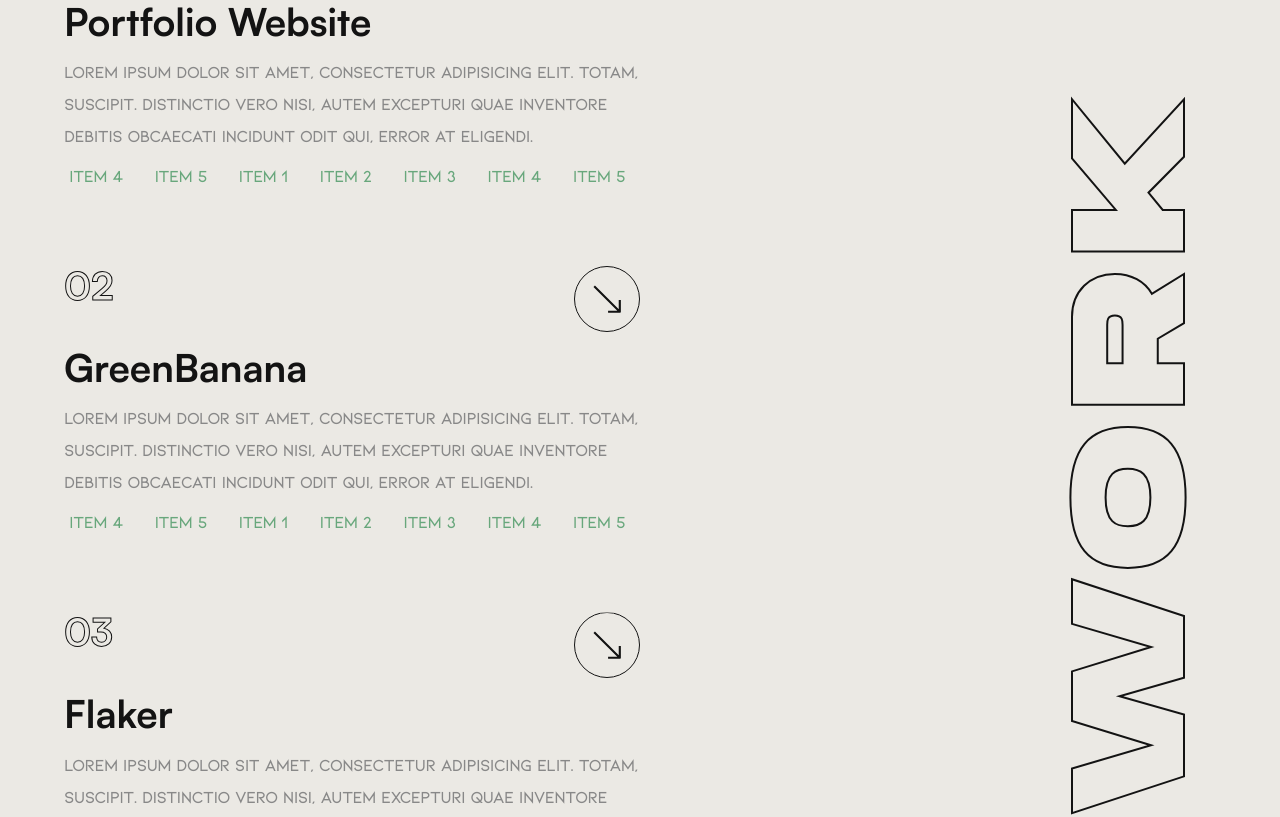
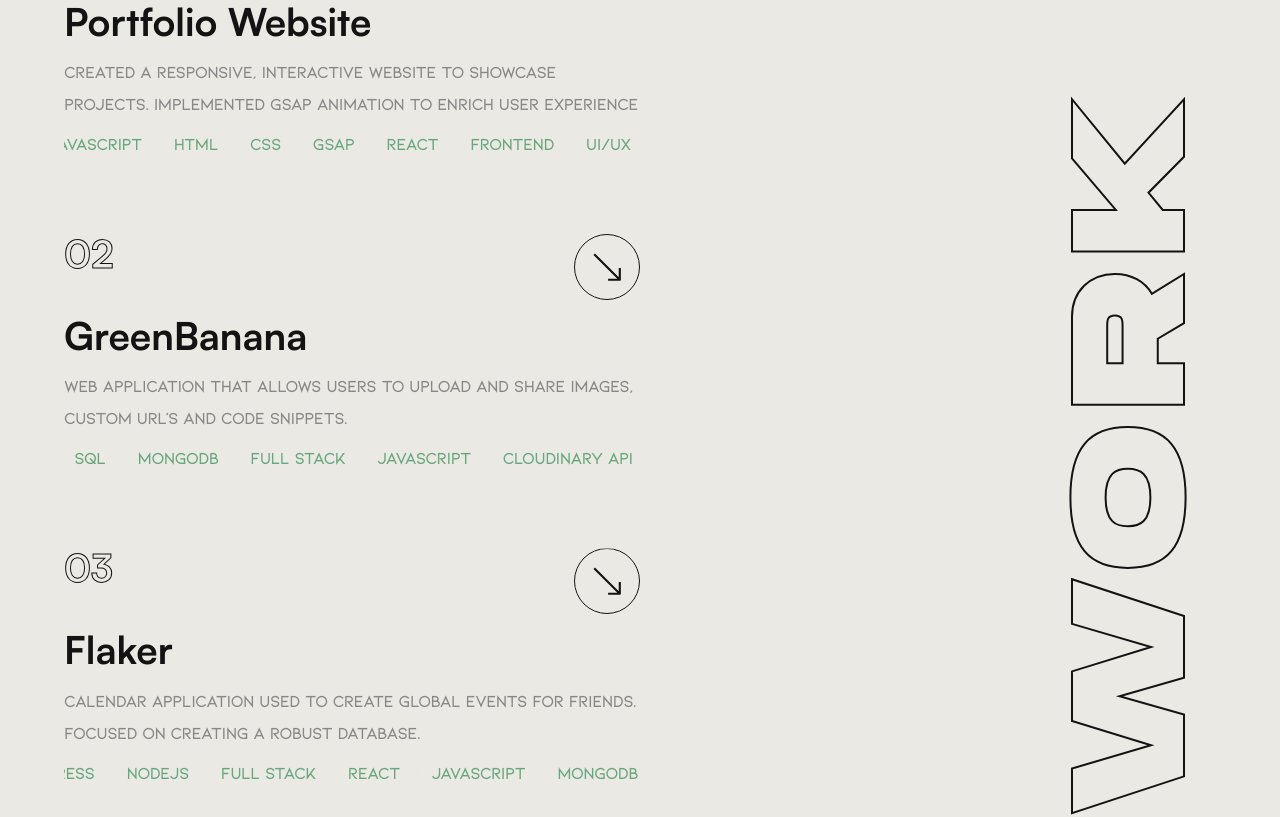
Before and after one commit to samueljsong/portfolio.v4, a React (Vite) app: page /home in a window 1280 px wide. Shown: the part 1720-2537 px from the top of the page. Built offline with nearby package versions, Linux system fonts and the light colour scheme.

Commit message:
finished project section and contact section

```diff
--- a/src/components/Contact.jsx
+++ b/src/components/Contact.jsx
@@ -57,6 +57,8 @@ export const Contact = () => {
             scale: 1,
             duration: 0.1,
         });
+
+        window.location.href = "mailto:semuall0108@gmail.com";
     };
 
     useGSAP(() => {
@@ -88,7 +90,7 @@ export const Contact = () => {
                         </div>
                     ) : (
                         <div>
-                            <h1 className="heading2 contact-info1">
+                            <h1 className="heading2 contact-info1 contact-maintext">
                                 Let's work together
                             </h1>
                         </div>
@@ -102,7 +104,7 @@ export const Contact = () => {
                         onMouseEnter={handleMouseEnter}
                         onMouseLeave={handleMouseExit}
                     >
-                        <p className="text2 contact-info3">Contact me.</p>
+                        <p className="text2 contact-info3">Contact me</p>
                     </div>
                 </div>
             </section>
--- a/src/components/Marquee.jsx
+++ b/src/components/Marquee.jsx
@@ -14,7 +14,7 @@ import { ScrollTrigger } from "gsap/ScrollTrigger";
 gsap.registerPlugin(useGSAP);
 gsap.registerPlugin(ScrollTrigger);
 
-export const InfiniteMarquee = () => {
+export const InfiniteMarquee = ({ tech }) => {
     const marqueeRef = useRef(null);
 
     useEffect(() => {
@@ -34,11 +34,14 @@ export const InfiniteMarquee = () => {
     return (
         <div className="marquee-container">
             <div className="marquee-content" ref={marqueeRef}>
-                <span className="text">Item 1</span>
+                {tech.map((x) => {
+                    return <span className="text">{x}</span>;
+                })}
+                {/* <span className="text">Item 1</span>
                 <span className="text">Item 2</span>
                 <span className="text">Item 3</span>
                 <span className="text">Item 4</span>
-                <span className="text">Item 5</span>
+                <span className="text">Item 5</span> */}
             </div>
         </div>
     );
--- a/src/components/Project.jsx
+++ b/src/components/Project.jsx
@@ -40,7 +40,7 @@ export const Project = () => {
                     id={"portfolio"}
                     title={"Portfolio Website"}
                     num={"01"}
-                    description={portfolioDescription}
+                    project={portfolioDescription}
                 />
             </div>
             <div className="projectCard-wrapper">
@@ -48,7 +48,7 @@ export const Project = () => {
                     id={"greenbanana"}
                     title={"GreenBanana"}
                     num={"02"}
-                    description={greenbananaDescription}
+                    project={greenbananaDescription}
                 />
             </div>
             <div className="projectCard-wrapper">
@@ -56,7 +56,7 @@ export const Project = () => {
                     id={"flaker"}
                     title={"Flaker"}
                     num={"03"}
-                    description={flakerDescription}
+                    project={flakerDescription}
                 />
             </div>
             <h3 className="project-section-work heading4">WORK</h3>
@@ -64,6 +64,34 @@ export const Project = () => {
     );
 };
 
-const portfolioDescription = "";
-const greenbananaDescription = "";
-const flakerDescription = "";
+const portfolioDescription = {
+    description:
+        "Created a responsive, interactive website to showcase projects. Implemented GSAP animation to enrich user experience",
+    tech: ["GSAP", "React", "Frontend", "UI/UX", "JavaScript", "HTML", "CSS"],
+};
+const greenbananaDescription = {
+    description:
+        "Web application that allows users to upload and share images, custom URL's and code snippets.",
+    tech: [
+        "JavaScript",
+        "Cloudinary API",
+        "Express",
+        "NodeJS",
+        "SQL",
+        "MongoDB",
+        "Full Stack",
+    ],
+};
+const flakerDescription = {
+    description:
+        "Calendar application used to create global events for friends. Focused on creating a robust database.",
+    tech: [
+        "React",
+        "JavaScript",
+        "MongoDB",
+        "SQL",
+        "Express",
+        "NodeJS",
+        "Full Stack",
+    ],
+};
--- a/src/components/ProjectCard.jsx
+++ b/src/components/ProjectCard.jsx
@@ -20,7 +20,7 @@ import { ScrollTrigger } from "gsap/ScrollTrigger";
 gsap.registerPlugin(useGSAP);
 gsap.registerPlugin(ScrollTrigger);
 
-export const ProjectCard = ({ id, title, num }) => {
+export const ProjectCard = ({ id, title, num, project }) => {
     const onMouseOverCardHandler = () => {
         gsap.to(`.${id} > .project-top > .arrow-container`, {
             rotation: -90,
@@ -66,14 +66,10 @@ export const ProjectCard = ({ id, title, num }) => {
             <div className="project-bottom">
                 <h3 className={`project-title heading2 `}>{title}</h3>
                 <p className="project-information text">
-                    Lorem ipsum dolor sit amet, consectetur adipisicing elit.
-                    Totam, suscipit. Distinctio vero nisi, autem excepturi quae
-                    inventore debitis obcaecati incidunt odit qui, error at
-                    eligendi.
+                    {project.description}
                 </p>
             </div>
-            <InfiniteMarquee></InfiniteMarquee>
-            {/* <span className="project-line"></span> */}
+            <InfiniteMarquee tech={project.tech}></InfiniteMarquee>
         </div>
     );
 };
--- a/src/styles/Contact.css
+++ b/src/styles/Contact.css
@@ -1,4 +1,8 @@
 /* Contact */
+
+.contact-maintext {
+    opacity: 0;
+}
 
 .contact {
     height: 100vh;
```
